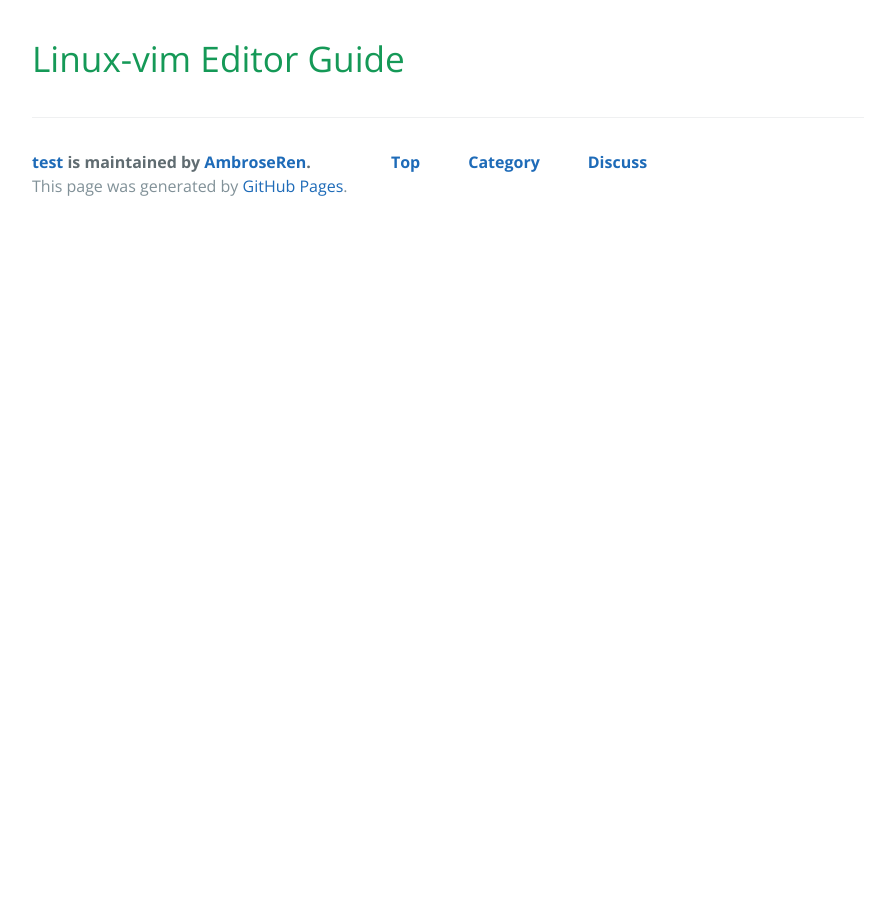
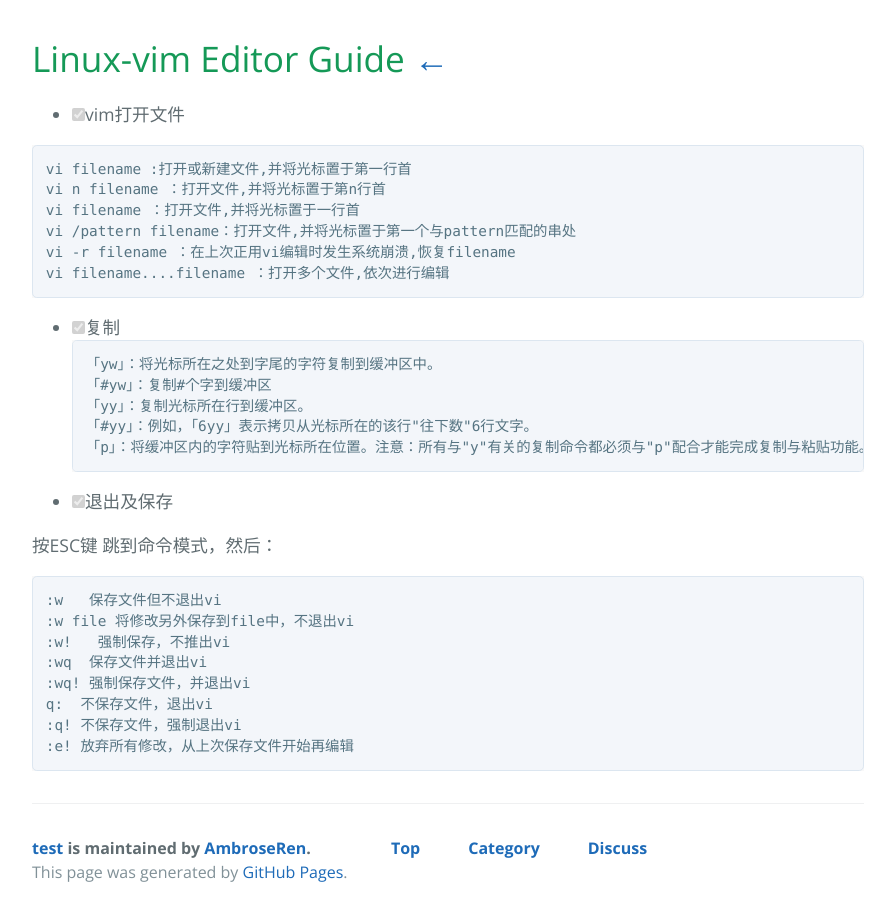
Before and after one commit to AmbroseRen/test, a Jekyll site: the page built from Doc/Tools/vim.md, in a window 1280 px wide. Shown: the whole page, without its empty margins (192-1087 px from the left). Built offline with Jekyll 4.4.1, drawn with Linux system fonts in a browser that asks for light colours; our own code applies the rules of GitHub Pages for plain Markdown files; the repository's description, which GitHub fills in, is left out.

Commit message:
Update vim.md

````diff
--- a/Doc/Tools/vim.md
+++ b/Doc/Tools/vim.md
@@ -1 +1,36 @@
-# Linux-vim Editor Guide
+# Linux-vim Editor Guide [←](index.md)
+
+- [X] vim打开文件
+
+```
+vi filename :打开或新建文件,并将光标置于第一行首
+vi n filename ：打开文件,并将光标置于第n行首
+vi filename ：打开文件,并将光标置于一行首
+vi /pattern filename：打开文件,并将光标置于第一个与pattern匹配的串处
+vi -r filename ：在上次正用vi编辑时发生系统崩溃,恢复filename
+vi filename....filename ：打开多个文件,依次进行编辑
+```
+
+- [X] 复制
+```
+「yw」：将光标所在之处到字尾的字符复制到缓冲区中。
+「#yw」：复制#个字到缓冲区
+「yy」：复制光标所在行到缓冲区。
+「#yy」：例如，「6yy」表示拷贝从光标所在的该行"往下数"6行文字。
+「p」：将缓冲区内的字符贴到光标所在位置。注意：所有与"y"有关的复制命令都必须与"p"配合才能完成复制与粘贴功能。
+```
+
+- [X] 退出及保存
+
+按ESC键 跳到命令模式，然后：
+
+```
+:w   保存文件但不退出vi
+:w file 将修改另外保存到file中，不退出vi
+:w!   强制保存，不推出vi
+:wq  保存文件并退出vi
+:wq! 强制保存文件，并退出vi
+q:  不保存文件，退出vi
+:q! 不保存文件，强制退出vi
+:e! 放弃所有修改，从上次保存文件开始再编辑
+```
````
